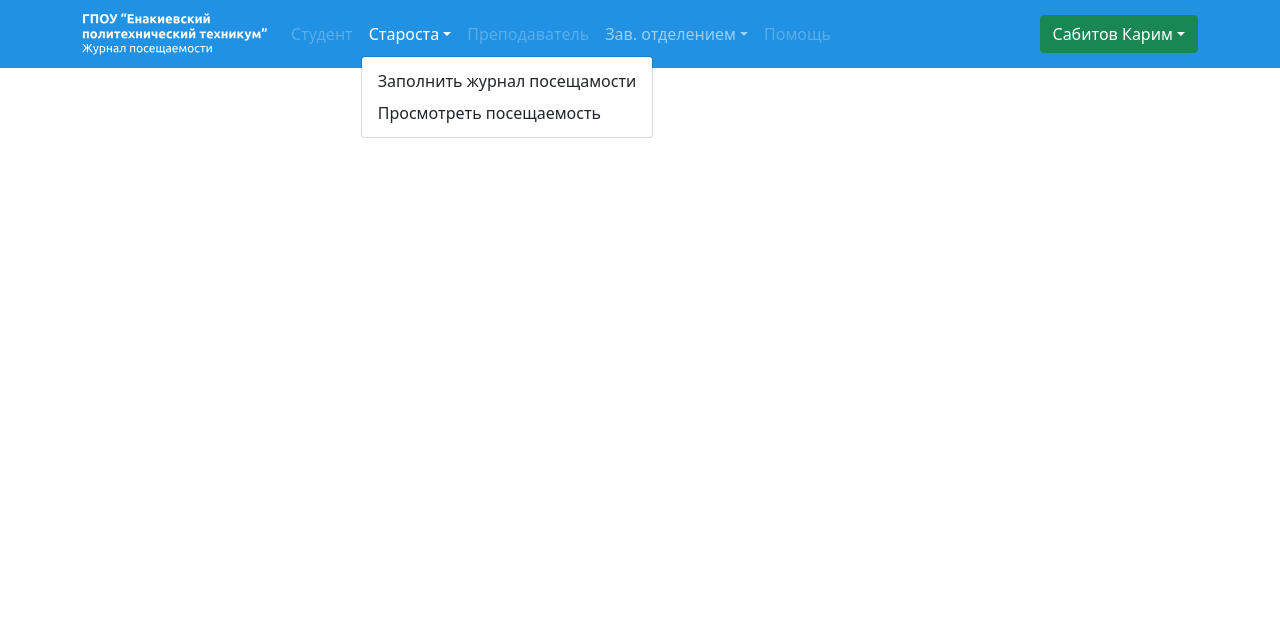
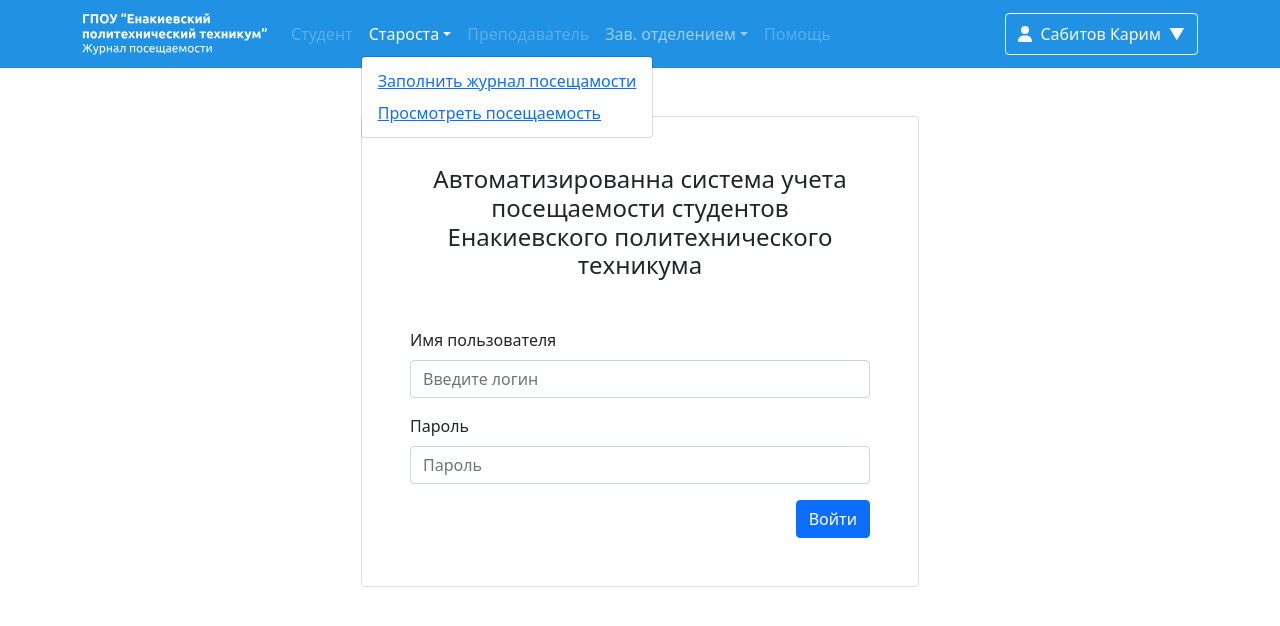
Before and after one commit to sabitovka/attendance, a React (Create React App) app in the folder client/: page /login in a window 1280 px wide. Both pictures are taken after a click on the button "Староста". Shown: the top 626 px of the page. Built offline with nearby package versions, Linux system fonts and the light colour scheme.

Commit message:
Added login page

```diff
--- a/client/src/components/Header.js
+++ b/client/src/components/Header.js
@@ -1,38 +1,78 @@
-import { faArrowRightFromBracket } from '@fortawesome/free-solid-svg-icons';
+import { faArrowRightFromBracket, faCircleUser, faUser } from '@fortawesome/free-solid-svg-icons';
 import { FontAwesomeIcon } from '@fortawesome/react-fontawesome';
 
 import React from 'react';
 import { Container, Navbar, Nav, NavDropdown, Dropdown } from 'react-bootstrap'
+import { NavLink } from 'react-router-dom';
 
 export const Header = () => {
+
+    // The forwardRef is important!!
+    // Dropdown needs access to the DOM node in order to position the Menu
+    const CustomToggle = React.forwardRef(({ children, onClick }, ref) => (
+      <button
+      type='button'
+      ref={ref}
+      onClick={onClick}
+      style={{ cursor: "pointer" }}
+      className="py-2 btn btn-outline-light">
+        {children}
+        <span className="ms-2">&#x25bc;</span>
+      </button>
+    ));
+
     return (
         <Navbar className="header" expand="lg" variant="dark">
             <Container>
-                <Navbar.Brand href="/"><img src="logo.svg" alt="log"/></Navbar.Brand>
+                <Navbar.Brand>
+                  <NavLink to="/">
+                    <img src="logo.svg" alt="log"/>
+                  </NavLink>
+                </Navbar.Brand>
                 <Navbar.Toggle aria-controls="basic-navbar-nav" />
                 <Navbar.Collapse id="basic-navbar-nav">
                 <Nav className="me-auto">
-                    <Nav.Link href="#home" disabled>Студент</Nav.Link>
+                    <Nav.Link disabled>Студент</Nav.Link>
                     <NavDropdown title="Староста" id="basic-nav-dropdown">
-                        <NavDropdown.Item href="/journal">Заполнить журнал посещамости</NavDropdown.Item>
-                        <NavDropdown.Item href="#action/3.2">Просмотреть посещаемость</NavDropdown.Item>
+                        <NavDropdown.Item>
+                          <NavLink to="/journal">
+                            Заполнить журнал посещамости
+                          </NavLink>
+                        </NavDropdown.Item>
+                        <NavDropdown.Item>
+                          <NavLink to="/statement">
+                            Просмотреть посещаемость
+                          </NavLink>
+                        </NavDropdown.Item>
                     </NavDropdown>
-                    <Nav.Link href="#link" disabled>Преподаватель</Nav.Link>
+                    <Nav.Link disabled>Преподаватель</Nav.Link>
                     <NavDropdown title="Зав. отделением" id="basic-nav-dropdown">
-                        <NavDropdown.Item href="/absence20">Список пропустивших более 20% занятий</NavDropdown.Item>
-                        <NavDropdown.Item href="/statement">Ведомости групп</NavDropdown.Item>
+                        <NavDropdown.Item>
+                          <NavLink to="/absence20">
+                            Список пропустивших более 20% занятий
+                          </NavLink>
+                        </NavDropdown.Item>
+                        <NavDropdown.Item href="/statement">
+                          <NavLink to="/statement">
+                            Ведомости групп
+                          </NavLink>
+                        </NavDropdown.Item>
                     </NavDropdown>
                     <Nav.Link href="#help" disabled>Помощь</Nav.Link>
                 </Nav>
+
                 <Dropdown id="basic-nav-dropdown" role="menuitem">
-                    <Dropdown.Toggle variant="success" id="dropdown-basic">
-                        Сабитов Карим
+                    <Dropdown.Toggle as={CustomToggle} variant="success" id="dropdown-basic">
+                      <FontAwesomeIcon icon={faUser} className="me-2" />
+                      Сабитов Карим
                     </Dropdown.Toggle>
 
                     <Dropdown.Menu>
-                        <Dropdown.Item href="#/logout">
+                        <Dropdown.Item>
+                          <NavLink to="/login">
                             <FontAwesomeIcon icon={faArrowRightFromBracket} className="me-2"></FontAwesomeIcon>
                             Выйти
+                          </NavLink>
                         </Dropdown.Item>
                     </Dropdown.Menu>
                 </Dropdown>
--- /dev/null
+++ b/client/src/pages/LoginPage.js
@@ -0,0 +1,31 @@
+import React from "react";
+import { Button, Card, Form } from "react-bootstrap";
+
+const LoginPage = () => {
+
+  return (
+    <div className="container d-flex justify-content-center pb-5">
+      <Card className="my-auto w-50 p-5 mt-5">
+        <h4 className="mb-5 text-center">Автоматизированна система учета посещаемости студентов<br />Енакиевского политехнического техникума</h4>
+        <Form>
+          <Form.Group className="mb-3" controlId="formBasicEmail">
+            <Form.Label>Имя пользователя</Form.Label>
+            <Form.Control type="email" placeholder="Введите логин" />
+          </Form.Group>
+
+          <Form.Group className="mb-3" controlId="formBasicPassword">
+            <Form.Label>Пароль</Form.Label>
+            <Form.Control type="password" placeholder="Пароль" />
+          </Form.Group>
+          <Button variant="primary" className="float-end">
+            Войти
+          </Button>
+        </Form>
+      </Card>
+
+    </div>
+
+  );
+};
+
+export default LoginPage;
--- a/client/src/routes.js
+++ b/client/src/routes.js
@@ -4,6 +4,7 @@ import JournalPage from "./pages/JournalPage";
 import StatementPage from "./pages/StatementPage";
 import Absence20Page from "./pages/Absence20Page";
 import HomePage from "./pages/HomePage";
+import LoginPage from "./pages/LoginPage";
 
 export const useRoutes = () => {
 
@@ -12,6 +13,7 @@ export const useRoutes = () => {
       <Route path="/journal" exact element={ <JournalPage /> } />
       <Route path="/statement" element={ <StatementPage /> } />
       <Route path="/absence20" exact element={ <Absence20Page /> } />
+      <Route path="/login" exact element={ <LoginPage /> } />
       <Route path="/" element={ <HomePage /> } />
     </Routes>
   )
```
